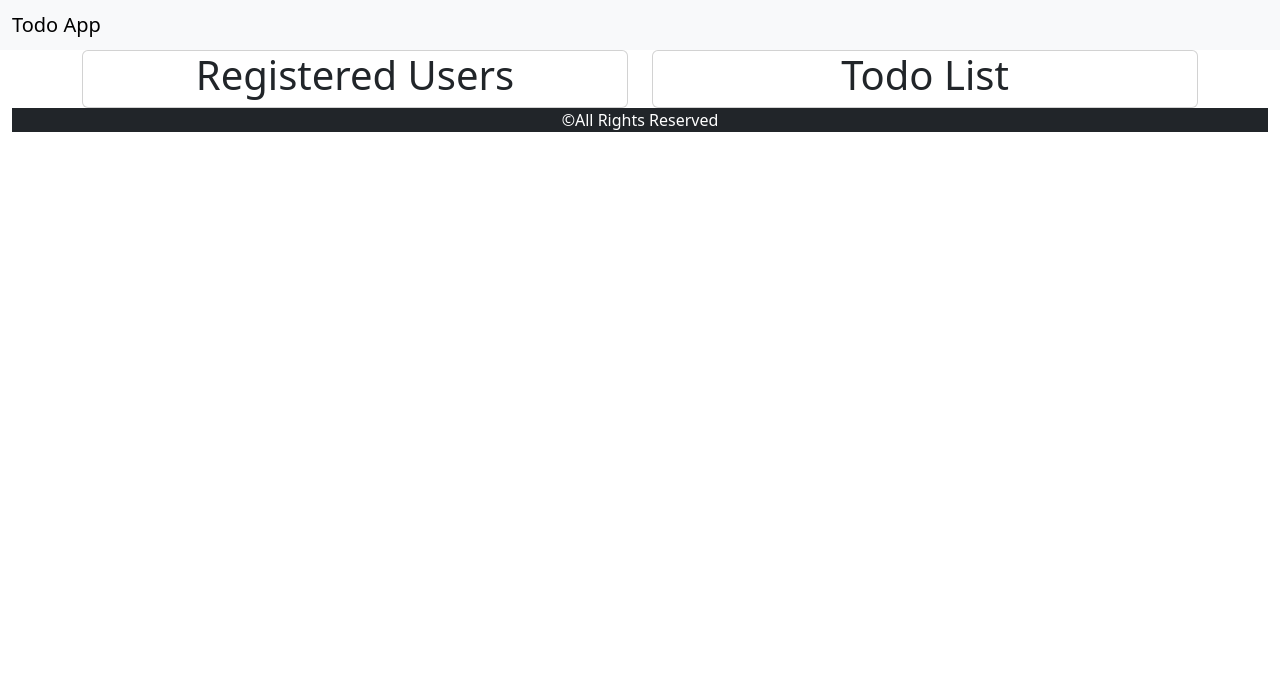
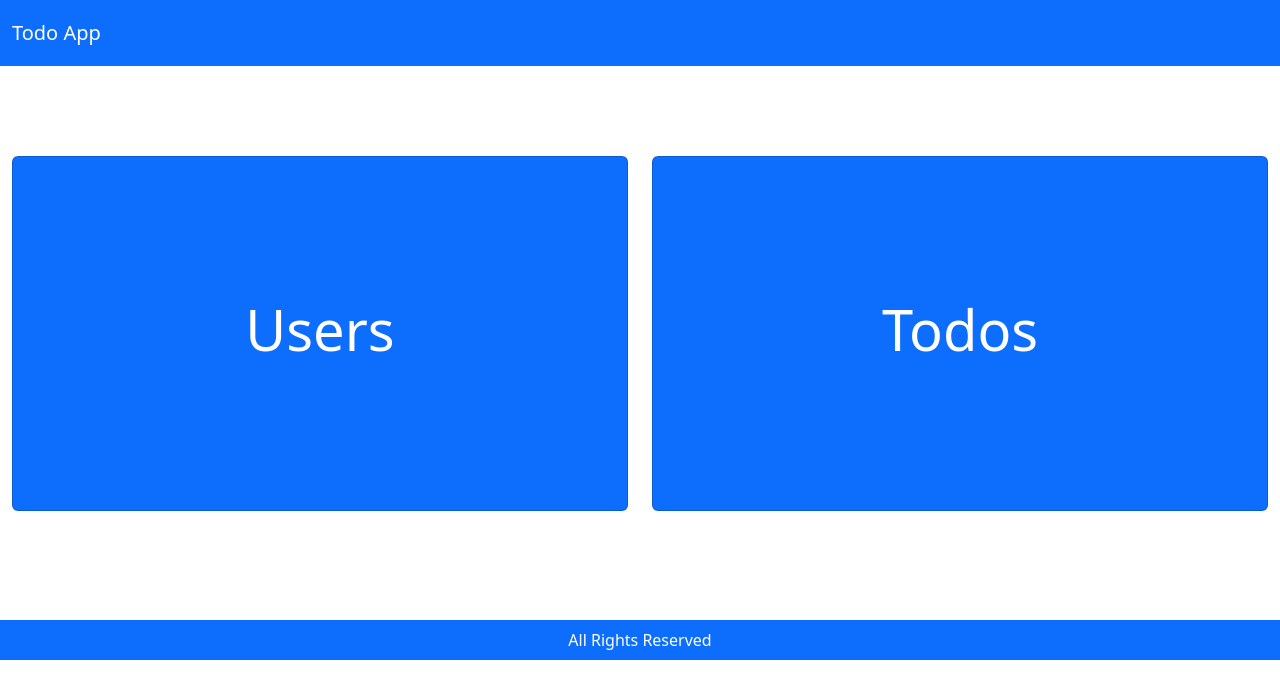
Before and after one commit to Khorasani95/SignUp-Todo, a React (Create React App) app: page / in a window 1280 px wide. Shown: the top 698 px of the page. Built offline with nearby package versions, Linux system fonts and the light colour scheme.

Commit message:
Fixed the Home screen and components

```diff
--- a/public/index.html
+++ b/public/index.html
@@ -24,7 +24,7 @@
       work correctly both with client-side routing and a non-root public URL.
       Learn how to configure a non-root public URL by running `npm run build`.
     -->
-    <title>Authentication App</title>
+    <title>Todo App</title>
   </head>
   <body>
     <noscript>You need to enable JavaScript to run this app.</noscript>
--- a/src/App.js
+++ b/src/App.js
@@ -4,7 +4,7 @@ import Header from './components/Header';
 import Footer from './components/Footer';
 import Register from './components/auth/Register';
 import { BrowserRouter, Route, Routes } from 'react-router-dom';
-import Home from './components/Home';
+import Home from './components/Front End/Home/Home';
 import Forget from './components/auth/Forget';
 import Update from './components/auth/Update';
 import Login from './components/auth/Login';
@@ -18,28 +18,21 @@ import TodoList from './components/Front End/TodoList';
 function App() {
   return (
     <BrowserRouter>
-      <Header/>
       <Routes>
-
         <Route path='/' element={<Home/>}/>
         <Route path='/login' element={<Login/>}/>
         <Route path='/register' element={<Register />} />
         <Route path='/Forget' element={<Forget />} />
         <Route path='./update' element={<Update />} />
         <Route path='.home' element={<Home/>} />
-        {/* <Route path="/update" element={<Update />} /> */}
         <Route path='/reset' element={<Reset />} />
         <Route path='/correction' element={<Correction/> } />
         <Route path='/registeredUser' element={<RegisteredUser/> } />
         <Route path='*' element={<NoPage />} />
         <Route path='/todoList' element={<TodoList />} />
-        <Route path='/todo' element={<Todo/>} />
-        {/* <Route path='/app.scss' element={<App.scss/> } /> */}
+        <Route path='/todo' element={<Todo />} />
       </Routes>
-        <Footer/>
     </BrowserRouter>
-
-
   );
 }
 
--- a/src/components/Footer.js
+++ b/src/components/Footer.js
@@ -1,15 +1,15 @@
 import React from 'react';
 
-export default function Footer() {
+function Footer() {
   return (
     <>
-    <div className="container-fluid">
-      <div className="row">
-        <div className="col">
-          <p className="text-center text-white bg-dark w-100">&copy;All Rights Reserved</p>
+      <nav className="navbar bg-primary" >
+        <div className="container-fluid">
+          <span className="text-white mx-auto">All Rights Reserved</span>
         </div>
-      </div>
-      </div>
+      </nav>
     </>
   )
 }
+
+export default Footer;
--- /dev/null
+++ b/src/components/Front End/Card/Card.js
@@ -0,0 +1,16 @@
+import React from 'react';
+import './Card.scss'
+
+function Card({ title, clickHandler }) {
+  return (
+    <>
+      <div className="card text-bg-primary card-style" style={{ cursor: 'pointer' }} onClick={clickHandler}>
+        <div className="card-body text-center">
+          <h5 className="card-title display-4">{title}</h5>
+        </div>
+      </div>
+    </>
+  )
+}
+
+export default Card;
--- /dev/null
+++ b/src/components/Front End/Card/Card.scss
@@ -0,0 +1,6 @@
+.card-style {
+  padding-top: 20%;
+  padding-bottom: 20%;
+  padding-left: 10%;
+  padding-right: 10%;
+}
--- /dev/null
+++ b/src/components/Front End/Home/Home.js
@@ -0,0 +1,30 @@
+import React from 'react';
+import { useNavigate } from 'react-router-dom';
+import Header from '../../Header';
+import Footer from '../../Footer';
+import Card from '../Card/Card';
+import './Home.scss';
+
+function Home() {
+  let navigate = useNavigate();
+
+  return (
+    <>
+      <Header />
+      <div className='content'>
+        <div className='row mx-auto'>
+          <div className="col">
+            <Card title="Users" clickHandler={() => navigate('/registeredUser')} />
+          </div>
+
+          <div className="col">
+            <Card title="Todos" clickHandler={() => navigate('/todoList')} />
+          </div>
+        </div>
+      </div>
+      <Footer/>
+    </>
+  )
+}
+
+export default Home;
--- /dev/null
+++ b/src/components/Front End/Home/Home.scss
@@ -0,0 +1,5 @@
+.content {
+  height: 50%;
+  margin-top: 7%;
+  margin-bottom: 8.5%;
+}
--- a/src/components/Header.js
+++ b/src/components/Header.js
@@ -3,9 +3,9 @@ import React from 'react'
 function Header() {
   return (
     <>
-      <nav class="navbar bg-body-tertiary">
+      <nav class="navbar bg-primary py-3">
         <div class="container-fluid">
-          <span class="navbar-brand mb-0 h1">Todo App</span>
+          <span class="navbar-brand mb-0 h1 text-white">Todo App</span>
         </div>
       </nav>
     </>
--- a/src/components/Home.js
+++ /dev/null
@@ -1,37 +0,0 @@
-import React from 'react'
-import { useNavigate } from 'react-router-dom'
-
-export default function Home() {
-
-  let navigate = useNavigate();
-
-  const register = () => {
-    navigate("/registeredUser")
-  }
-  const todo = () => {
-    navigate("/todo")
-  }
-
-  return (
-
-    <>
-      <div className="container">
-        <div className="row">
-          <div className="col" >
-            <div className="card " onClick={register}>
-              <h1 className='text-center'>Registered Users</h1>
-
-            </div>
-
-          </div>
-          <div className="col">
-            <div className="card" onClick={todo}>
-              <h1 className='text-center'>Todo List</h1>
-            </div>
-
-          </div>
-        </div>
-      </div>
-    </>
-  )
-}
```
